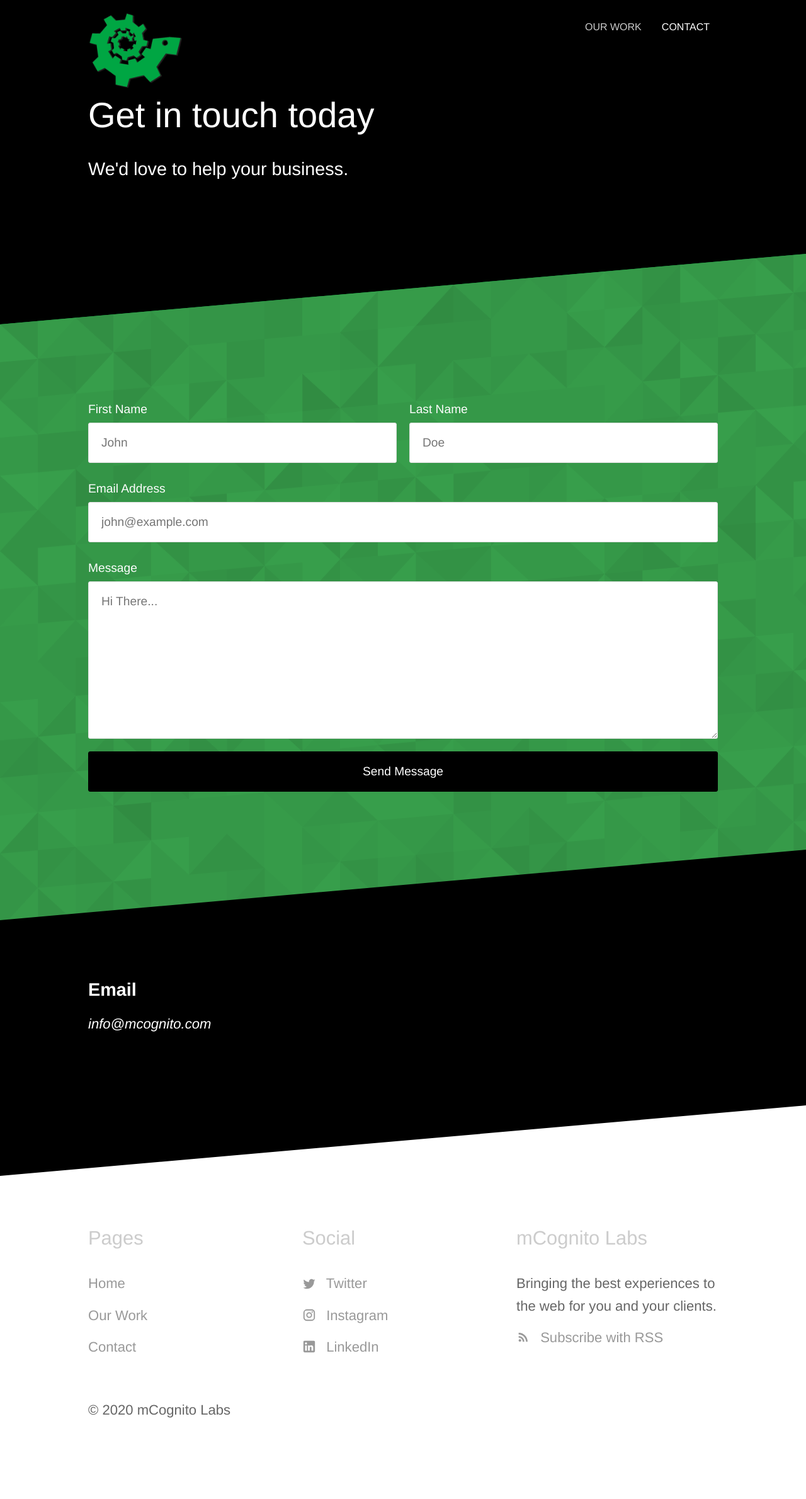
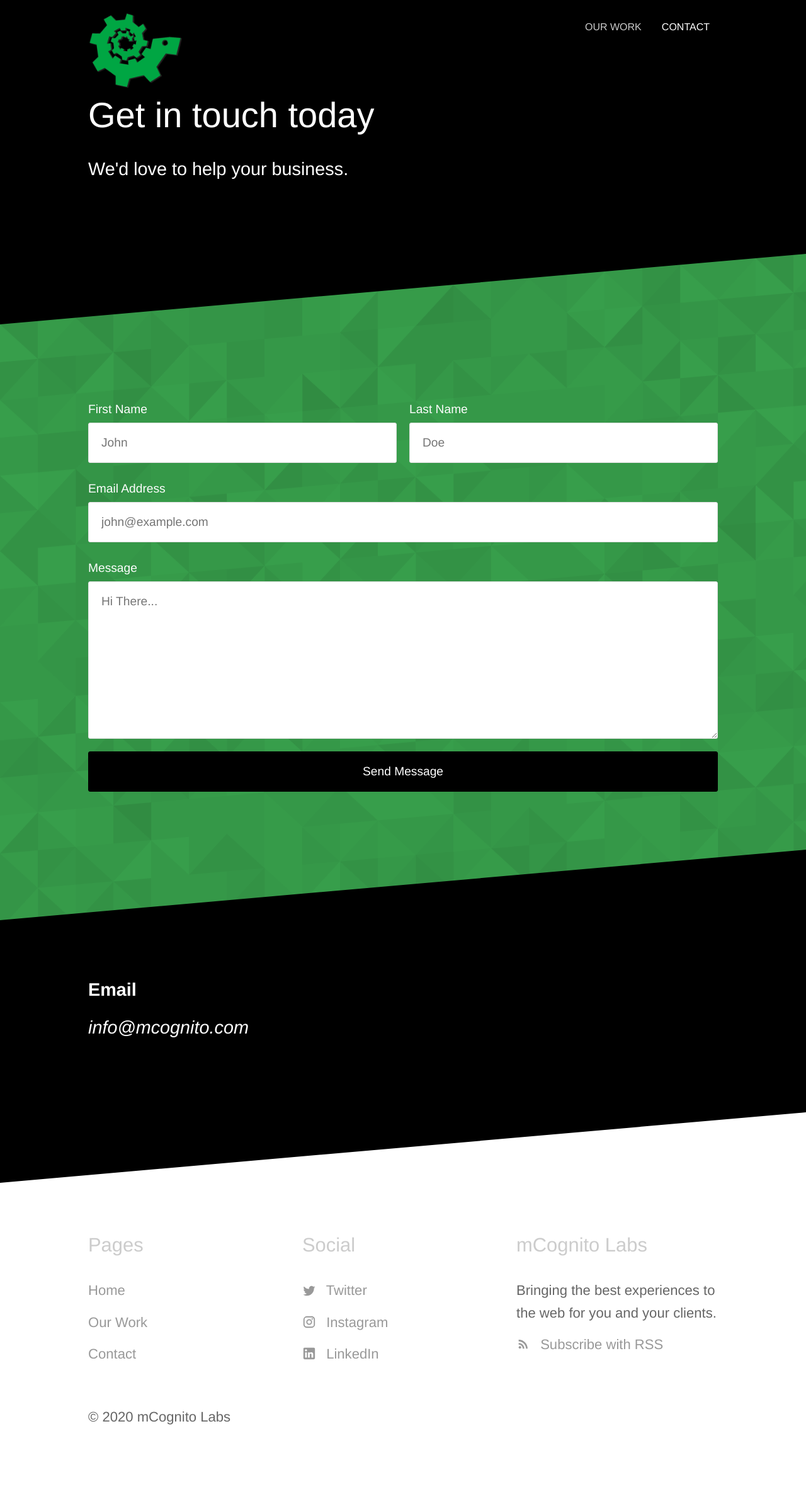
Before and after one commit to mCognitoLabs/mcognito.com, a Jekyll site: the page built from contact.html, in a window 1280 px wide. Shown: the whole page at 63% size. Built offline with Jekyll 4.4.1, drawn with Linux system fonts in a browser that asks for light colours.

Commit message:
Update layout.scss

```diff
--- a/_sass/layout.scss
+++ b/_sass/layout.scss
@@ -252,7 +252,8 @@ section {
 
 	&,
 	p {
-		color: 	#fefefe;
+		font-size: 1.8rem;
+		color: #fff;
 	}
 	a:not(.button) {
 			color: #ffffff;
```
